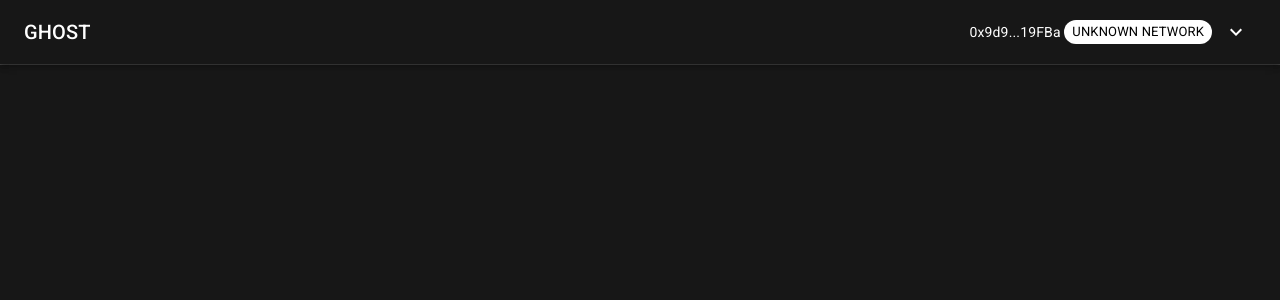
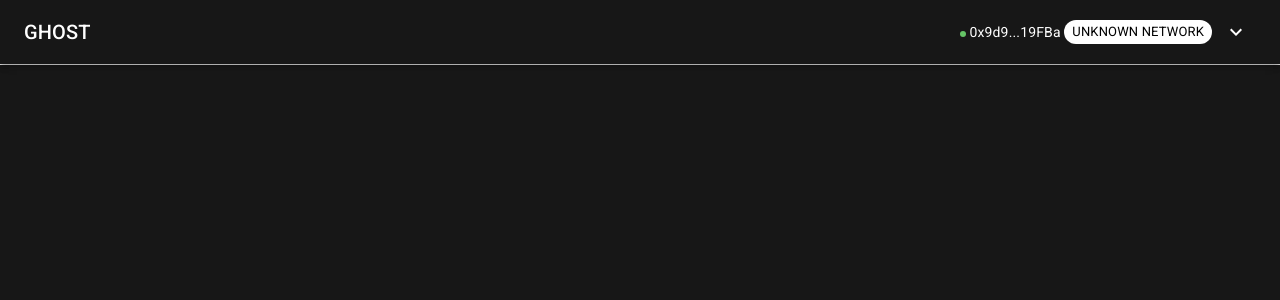
Before and after one commit to Ghost-Finance/g-minter, a React (Create React App) app in the folder frontend/: page / in a window 1280 px wide. Shown: the top 300 px of the page. Built offline with nearby package versions, Linux system fonts and the light colour scheme; what web3modal would draw is missing.

Commit message:
Chore: Add green ellipse when the user is logged

```diff
--- /dev/null
+++ b/frontend/src/components/Account/account.css
@@ -0,0 +1,9 @@
+.ellipse::before {
+  content: '';
+  display: inline-block;
+  background: #65c466;
+  width: 6px;
+  height: 6px;
+  margin: 0px 3px;
+  border-radius: 50%;
+}
--- a/frontend/src/components/Account/index.tsx
+++ b/frontend/src/components/Account/index.tsx
@@ -1,6 +1,7 @@
 import React from 'react'
 import { Box, Chip, IconButton, makeStyles } from '@material-ui/core'
 import ExpandMoreIcon from '@material-ui/icons/ExpandMore'
+import './account.css'
 
 interface Props {
   address: string
@@ -41,7 +42,10 @@ const Account = ({ address, networkName }: Props) => {
   const classes = useStyles()
   return (
     <Box component="div" m={1} className={classes.root}>
-      <span>{[address.slice(0, 5), address.slice(-5)].join('...')}</span>&nbsp;
+      <span className="ellipse">
+        {[address.slice(0, 5), address.slice(-5)].join('...')}
+      </span>
+      &nbsp;
       <Chip size="small" label={networkName} className={classes.label} />
       <IconButton edge="end" color="inherit" className={classes.iconButton}>
         <ExpandMoreIcon />
--- a/frontend/src/components/TopBar/index.tsx
+++ b/frontend/src/components/TopBar/index.tsx
@@ -14,7 +14,7 @@ const useStyles = makeStyles((theme: Theme) => {
   return {
     root: {
       flexGrow: 1,
-      borderBottom: '1px solid rgba(136, 136, 136, 0.4)'
+      borderBottom: '1px solid rgba(242, 242, 242, 1)'
     },
     menuButton: {
       marginRight: theme.spacing(2)
```
